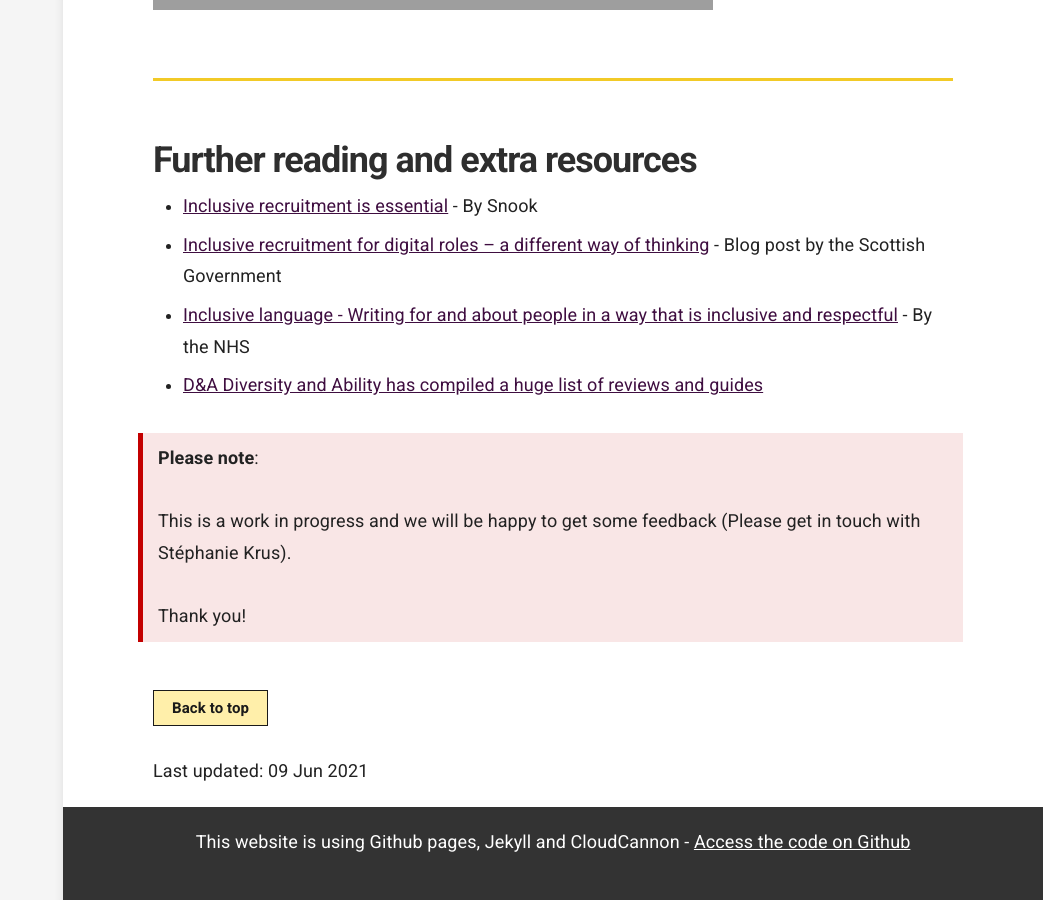
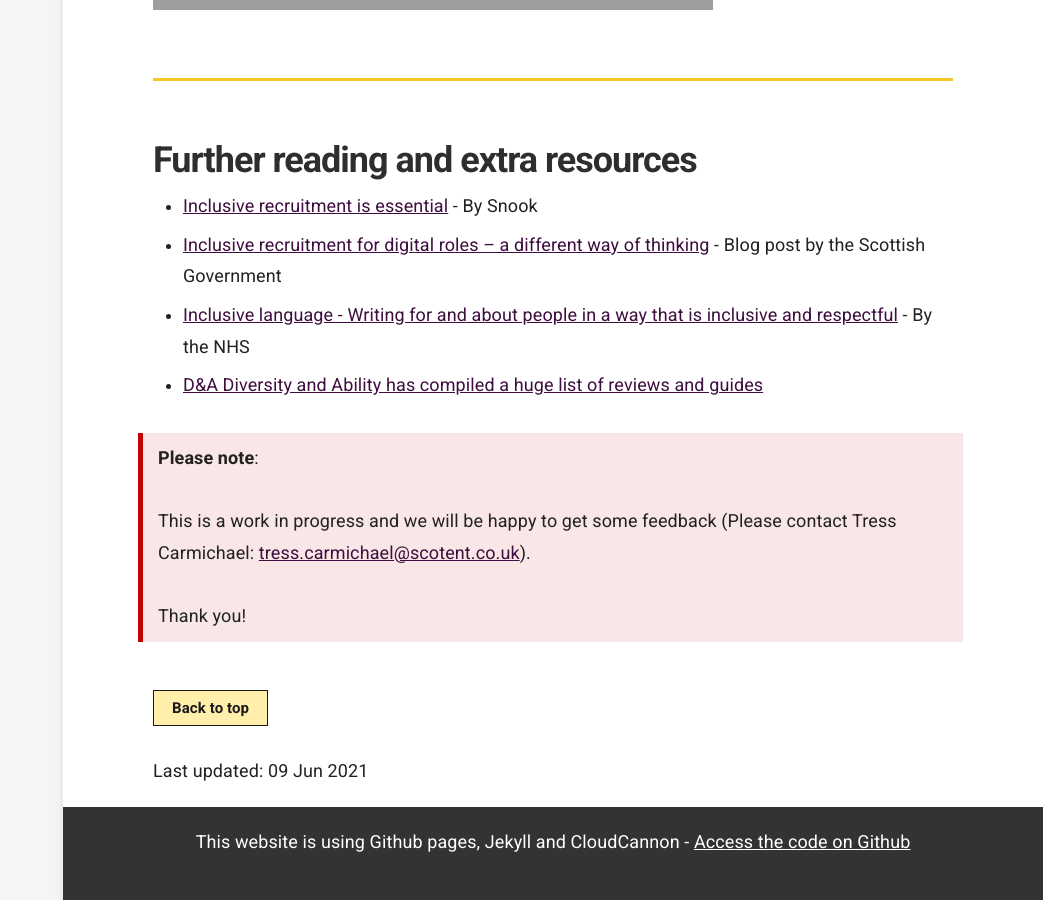
Before and after one commit to numbat70/inclusion2021, a Jekyll site: the page built from index.md, in a window 1280 px wide and 900 px high, scrolled down 6048 px. Shown: the whole window, without its empty margins (237-1280 px from the left). Built offline with Jekyll 4.4.1, drawn with Linux system fonts in a browser that asks for light colours; grey boxes are pictures that could not be loaded.

Commit message:
change contact to Tress in the feedback

```diff
--- a/_includes/feedback.html
+++ b/_includes/feedback.html
@@ -1,5 +1,5 @@
 <blockquote class="red">
   <p><strong>Please note</strong>:</p>
-  <p>This is a work in progress and we will be happy to get some feedback (Please get in touch with Stéphanie Krus).</p>
+  <p>This is a work in progress and we will be happy to get some feedback (Please contact Tress Carmichael: <a href="mailto:tress.carmichael@scotent.co.uk" target="_blank">tress.carmichael@scotent.co.uk</a>).</p>
   <p>Thank you!</p>
 </blockquote>
```
